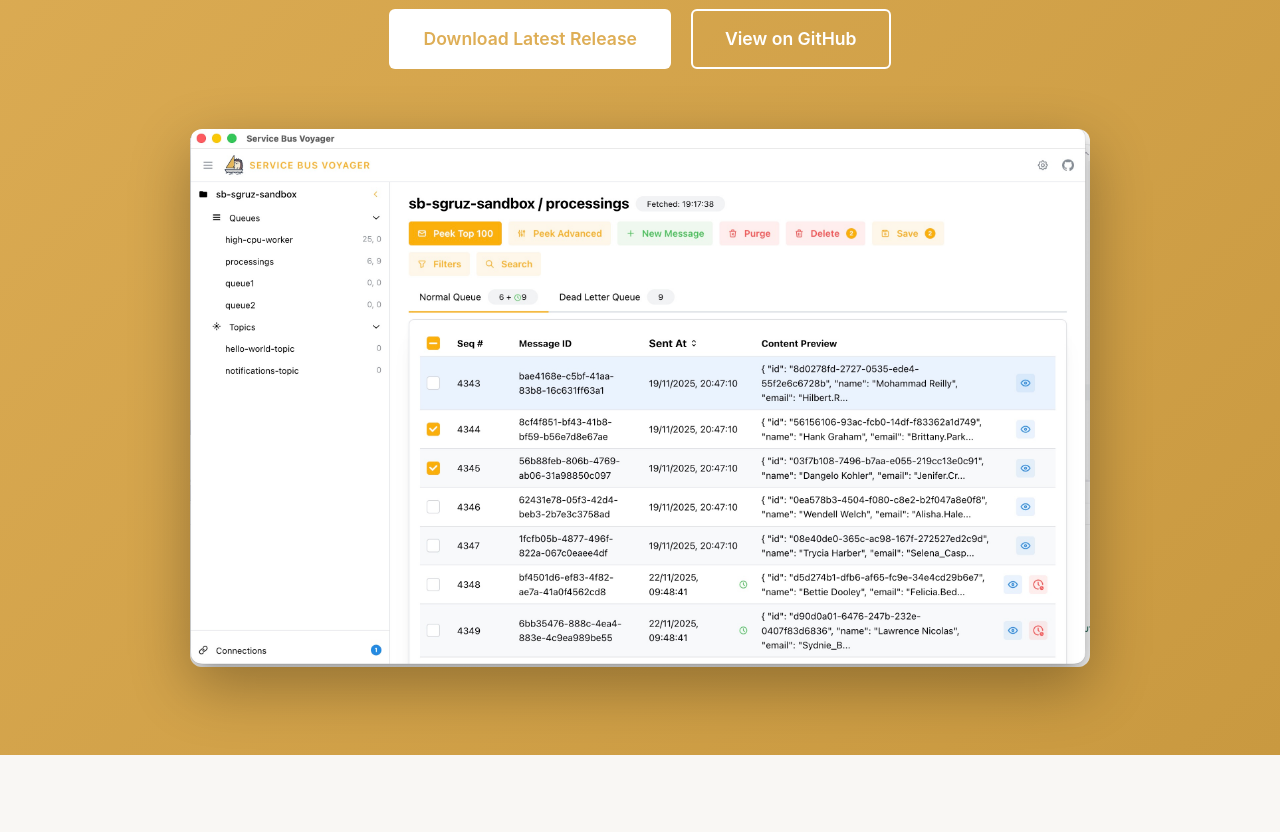
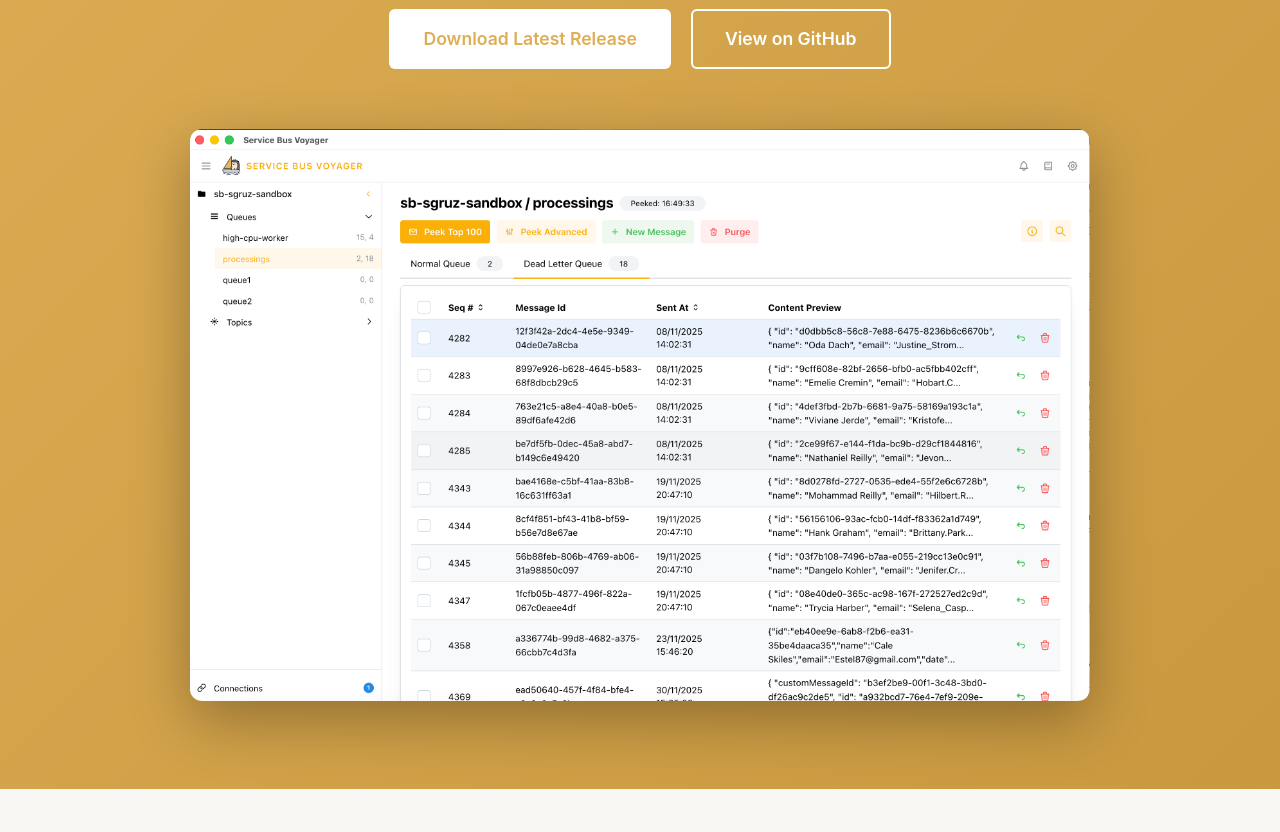
Before and after one commit to Kakaranish/ServiceBusVoyager-app, a plain HTML site: page docs/index.html in a window 1280 px wide. Shown: the part 440-1272 px from the top of the page. Drawn offline with Linux system fonts and the light colour scheme.

Commit message:
update image

```diff
--- a/docs/index.html
+++ b/docs/index.html
@@ -297,7 +297,7 @@
                 <a href="https://github.com/Kakaranish/ServiceBusVoyager-app/releases" class="btn btn-primary">Download Latest Release</a>
                 <a href="https://github.com/Kakaranish/ServiceBusVoyager-app" class="btn btn-secondary">View on GitHub</a>
             </div>
-            <img src="./service-bus-voyager.jpg" alt="Service Bus Voyager Screenshot" class="hero-image">
+            <img src="./service-bus-voyager.png" alt="Service Bus Voyager Screenshot" class="hero-image">
         </div>
     </header>
 
```
Also changed, not shown: docs/service-bus-voyager.jpg (deleted), docs/service-bus-voyager.png (added), 1 other file.
